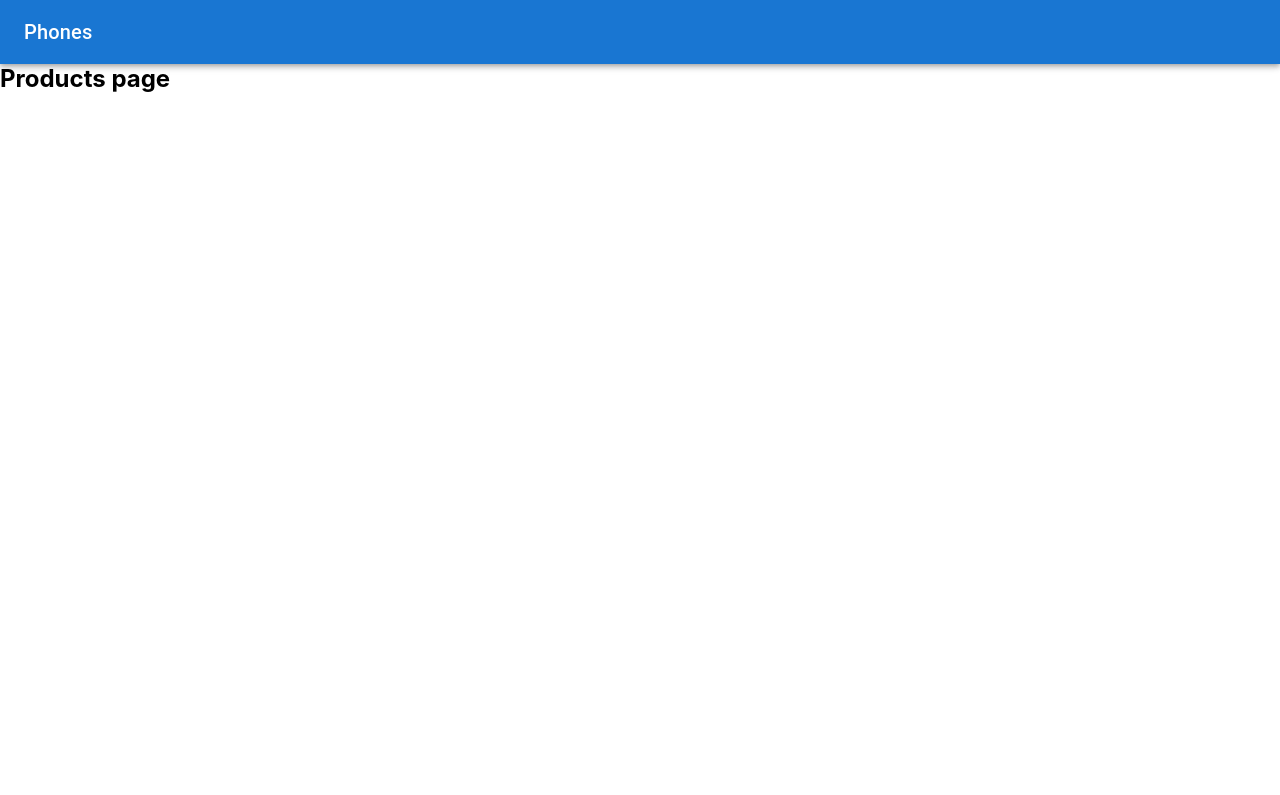
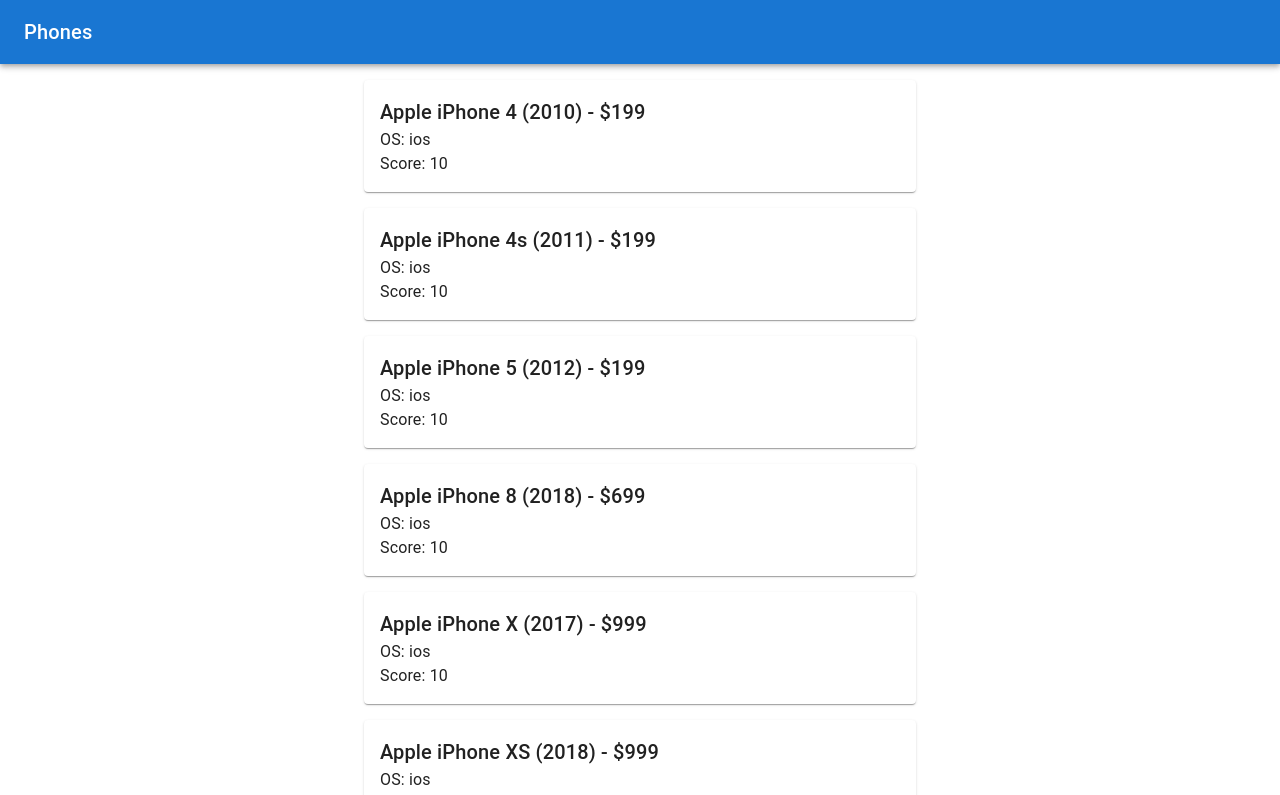
Before and after one commit to pranavchandra27/phones-listing, a React (Create React App) app: page /products in a window 1280 px wide. Shown: the top 795 px of the page. Built offline with nearby package versions, Linux system fonts and the light colour scheme.

Commit message:
add products list

```diff
--- a/phones_schema.json
+++ /dev/null
@@ -1,5 +0,0 @@
-{
-  "type": "application/json",
-  "uri": "file:///data/user/0/com.discord/cache/temp_2778085887141498960.json",
-  "name": "1670688836516_1670688833974_phones_schema.json"
-}
--- a/src/components/Calculations.jsx
+++ b/src/components/Calculations.jsx
@@ -1,4 +1,4 @@
-import React, { useState } from "react";
+import React, { useEffect, useState } from "react";
 import {
   Box,
   Typography,
@@ -8,6 +8,7 @@
   CircularProgress,
   Grid,
   Container,
+  Autocomplete,
 } from "@mui/material";
 import { LocalizationProvider } from "@mui/x-date-pickers";
 import { AdapterDayjs } from "@mui/x-date-pickers/AdapterDayjs";
@@ -24,14 +25,29 @@
     startScore: "",
     startPrice: "",
     condition: "",
+    currency: {},
   });
   const [isSubmitting, setIsSubmitting] = useState(false);
   const [priceData, setPriceData] = useState(null);
-  const [error, setError] = useState(null);
+  const [currencies, setCurrencies] = useState([]);
+  const [selectedCurrency, setSelectedCurrency] = useState(null);
 
   const [fieldErrors, setFieldErrors] = useState({});
 
   const API_URL = "https://softcamp.hu/webler/arkalkulator.php";
+
+  useEffect(() => {
+    (() => {
+      axios
+        .get(`https://api.coinstats.app/public/v1/fiats`)
+        .then((res) => {
+          setCurrencies(res.data);
+        })
+        .catch((err) => {
+          console.log(err);
+        });
+    })();
+  }, []);
 
   const handleSubmit = (e) => {
     e.preventDefault();
@@ -49,9 +65,9 @@
     axios
       .get(`${API_URL}${params}`)
       .then((res) => {
-        const { data, error } = res.data;
+        const data = res.data;
         setPriceData(data);
-        setError(error);
+
         console.log(res.data);
         setIsSubmitting(false);
       })
@@ -181,7 +197,7 @@
                         type="number"
                         name="startPrice"
                         label="Start Price"
-                        placeholder="Eg. 699"
+                        placeholder="Eg. 699 USD"
                         onChange={handleChange}
                         value={formData.startPrice}
                       />
@@ -224,34 +240,93 @@
                   </Typography>
 
                   <Box mt={2}>
-                    {priceData ? (
-                      <Grid container spacing={2}>
-                        <Grid item xs={6}>
-                          <b>Brand</b>: {priceData?.brand}
+                    {priceData?.error ? (
+                      <Typography align="center" color="error">
+                        {priceData?.error}
+                      </Typography>
+                    ) : priceData?.data ? (
+                      <Grid container spacing={2} sx={{ mt: 2 }}>
+                        <Grid xs={12}>
+                          <Autocomplete
+                            disablePortal
+                            options={currencies}
+                            value={selectedCurrency ? selectedCurrency : ""}
+                            getOptionLabel={(option) =>
+                              option ? option?.name : ""
+                            }
+                            size="small"
+                            fullWidth
+                            onChange={(_, newVal) => {
+                              setSelectedCurrency(newVal);
+                            }}
+                            renderOption={(props, option) => (
+                              <Box
+                                component="li"
+                                sx={{ "& > img": { mr: 2, flexShrink: 0 } }}
+                                {...props}
+                              >
+                                <img
+                                  loading="lazy"
+                                  width="20"
+                                  src={option.imageUrl}
+                                  srcSet={`${option.imageUrl} 2x`}
+                                  alt=""
+                                />
+                                {option?.name}
+                              </Box>
+                            )}
+                            renderInput={(params) => (
+                              <TextField
+                                {...params}
+                                required
+                                label="Change Currency"
+                              />
+                            )}
+                          />
                         </Grid>
                         <Grid item xs={6}>
-                          <b>Model</b>: {priceData?.model}
+                          <b>Brand</b>: {priceData?.data?.brand}
                         </Grid>
                         <Grid item xs={6}>
-                          <b>OS</b>: {priceData?.os}
+                          <b>Model</b>: {priceData?.data?.model}
                         </Grid>
                         <Grid item xs={6}>
-                          <b>Release Year</b>: {priceData?.releaseYear}
+                          <b>OS</b>: {priceData?.data?.os}
+                        </Grid>
+                        <Grid item xs={6}>
+                          <b>Release Year</b>: {priceData?.data?.releaseYear}
                         </Grid>
                         <Grid item xs={12}>
-                          <b>Recommended Price</b>: $
-                          {priceData?.recommendedPrice}
+                          <b>Recommended Price</b>:{" "}
+                          {selectedCurrency
+                            ? selectedCurrency.symbol + " "
+                            : "$ "}
+                          {selectedCurrency
+                            ? Math.floor(
+                                selectedCurrency.rate *
+                                  priceData?.data?.recommendedPrice
+                              )
+                            : priceData?.data?.recommendedPrice}
                         </Grid>
 
                         <Grid xs={12} sx={{ p: 2 }}>
                           <Typography variant="h6">Pricing</Typography>
                           <Grid container spacing={2}>
-                            {priceData?.details.map(
+                            {priceData?.data.details.map(
                               ({ price, year }, index) => {
                                 return (
                                   <React.Fragment key={index}>
                                     <Grid item xs={6}>
-                                      <b>Price</b>: {price}
+                                      <b>Price</b>:{" "}
+                                      {selectedCurrency
+                                        ? selectedCurrency.symbol + " "
+                                        : "$ "}
+                                      {selectedCurrency
+                                        ? Math.floor(
+                                            selectedCurrency.rate *
+                                              priceData?.data?.recommendedPrice
+                                          )
+                                        : priceData?.data?.recommendedPrice}
                                     </Grid>
                                     <Grid item xs={6}>
                                       <b>Year</b>: {year}
--- a/src/components/Products.jsx
+++ b/src/components/Products.jsx
@@ -1,7 +1,38 @@
-import React from "react";
+import React, { useContext } from "react";
+import { Box, Container, Paper, Typography } from "@mui/material";
+
+import PHONE_DATA from "../phones_schema.json";
+import { Stack } from "@mui/system";
+import { PhoneContext } from "../context";
 
 const Products = () => {
-  return <h2>Products page</h2>;
+  const { setSelectedPhone } = useContext(PhoneContext);
+  return (
+    <Box mt={2}>
+      <Container maxWidth="sm">
+        <Stack spacing={2}>
+          {PHONE_DATA.map((phone) => (
+            <Paper key={phone.id}>
+              <Box
+                onClick={() => setSelectedPhone(phone)}
+                sx={{ cursor: "pointer" }}
+                padding={2}
+              >
+                <Typography variant="h6">
+                  {phone.brand} {phone.model} ({phone.releaseYear}) - $
+                  {phone.startPrice}
+                </Typography>
+                <Box>
+                  <Typography>OS: {phone.os}</Typography>
+                  <Typography>Score: {phone.score}</Typography>
+                </Box>
+              </Box>
+            </Paper>
+          ))}
+        </Stack>
+      </Container>
+    </Box>
+  );
 };
 
 export default Products;
--- /dev/null
+++ b/src/phones_schema.json
@@ -0,0 +1,129 @@
+[
+  {
+    "id": 1,
+    "brand": "Apple iPhone",
+    "os": "ios",
+    "model": "4",
+    "releaseYear": 2010,
+    "startPrice": 199,
+    "score": 10
+  },
+  {
+    "id": 2,
+    "brand": "Apple iPhone",
+    "os": "ios",
+    "model": "4s",
+    "releaseYear": 2011,
+    "startPrice": 199,
+    "score": 10
+  },
+  {
+    "id": 3,
+    "brand": "Apple iPhone",
+    "os": "ios",
+    "model": "5",
+    "startPrice": 199,
+    "releaseYear": 2012,
+    "score": 10
+  },
+  {
+    "id": 4,
+    "brand": "Apple iPhone",
+    "os": "ios",
+    "model": "8",
+    "startPrice": 699,
+    "releaseYear": 2018,
+    "score": 10
+  },
+  {
+    "id": 5,
+    "brand": "Apple iPhone",
+    "os": "ios",
+    "model": "X",
+    "startPrice": 999,
+    "releaseYear": 2017,
+    "score": 10
+  },
+  {
+    "id": 6,
+    "brand": "Apple iPhone",
+    "os": "ios",
+    "model": "XS",
+    "releaseYear": 2018,
+    "startPrice": 999,
+    "score": 10
+  },
+  {
+    "id": 7,
+    "brand": "Apple iPhone",
+    "os": "ios",
+    "model": "11",
+    "releaseYear": 2019,
+    "startPrice": 699,
+    "score": 10
+  },
+  {
+    "id": 8,
+    "brand": "Apple iPhone",
+    "os": "ios",
+    "model": "12",
+    "releaseYear": 2020,
+    "startPrice": 799,
+    "score": 10
+  },
+  {
+    "id": 9,
+    "brand": "Apple iPhone",
+    "os": "ios",
+    "model": "13",
+    "releaseYear": 2021,
+    "startPrice": 799,
+    "score": 10
+  },
+  {
+    "id": 10,
+    "brand": "Huawei",
+    "model": "P30",
+    "os": "android",
+    "startPrice": 699,
+    "releaseYear": 2019,
+    "score": 9
+  },
+
+  {
+    "id": 11,
+    "brand": "Huawei",
+    "model": "P40",
+    "os": "android",
+    "startPrice": 899,
+    "releaseYear": 2020,
+    "score": 7
+  },
+  {
+    "id": 12,
+    "brand": "Samsung",
+    "model": "Galaxy S20",
+    "os": "android",
+    "startPrice": 999,
+    "releaseYear": 2020,
+    "score": 10
+  },
+  {
+    "id": 13,
+    "brand": "Samsung",
+    "model": "Galaxy S21",
+    "os": "android",
+    "startPrice": 799,
+    "releaseYear": 2021,
+    "score": 10
+  },
+  {
+    "id": 14,
+    "brand": "Samsung",
+    "model": "Galaxy S22",
+    "os": "android",
+    "startPrice": 799,
+    "releaseYear": 2022,
+    "score": 10
+  }
+]
```
